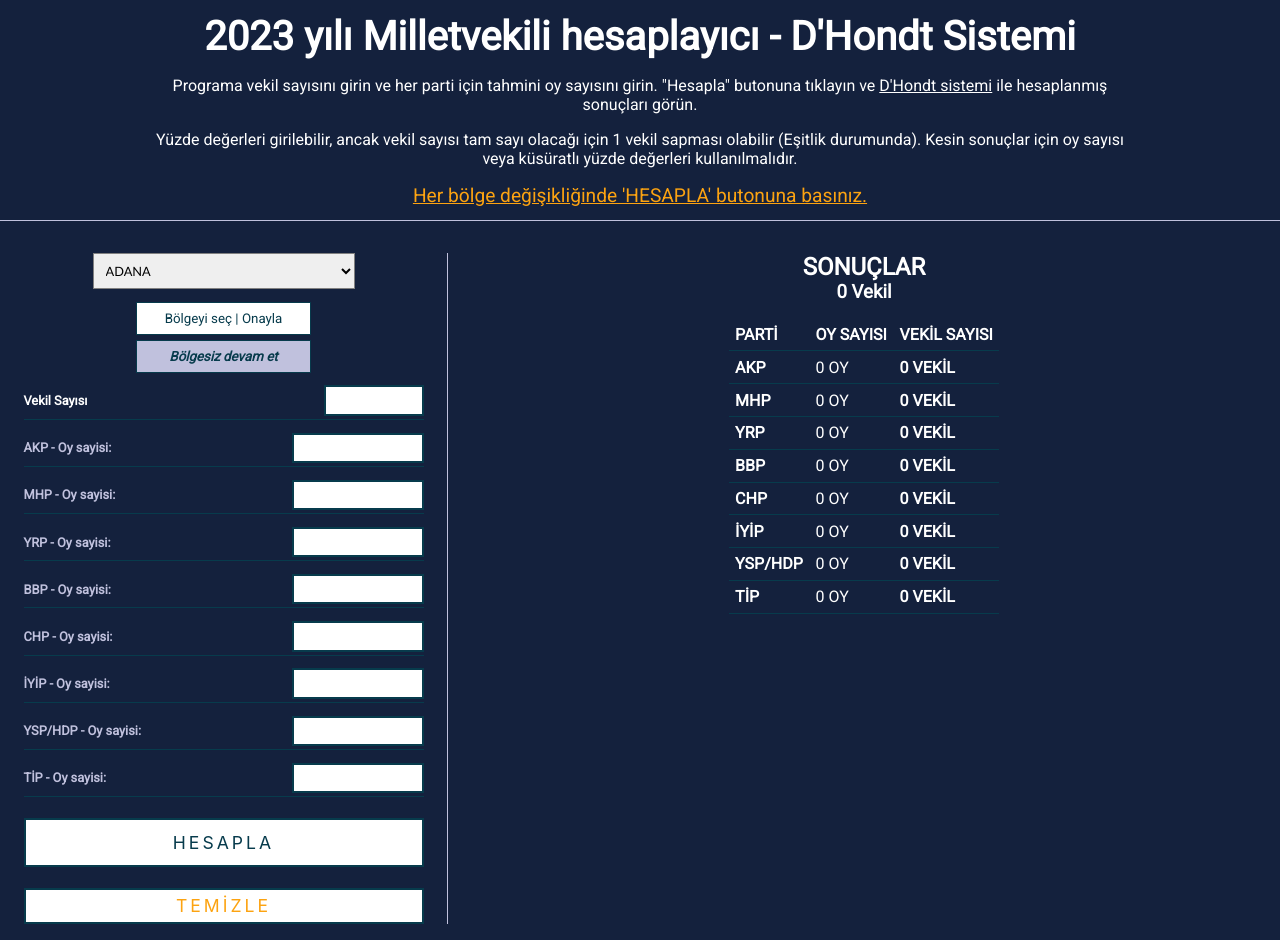
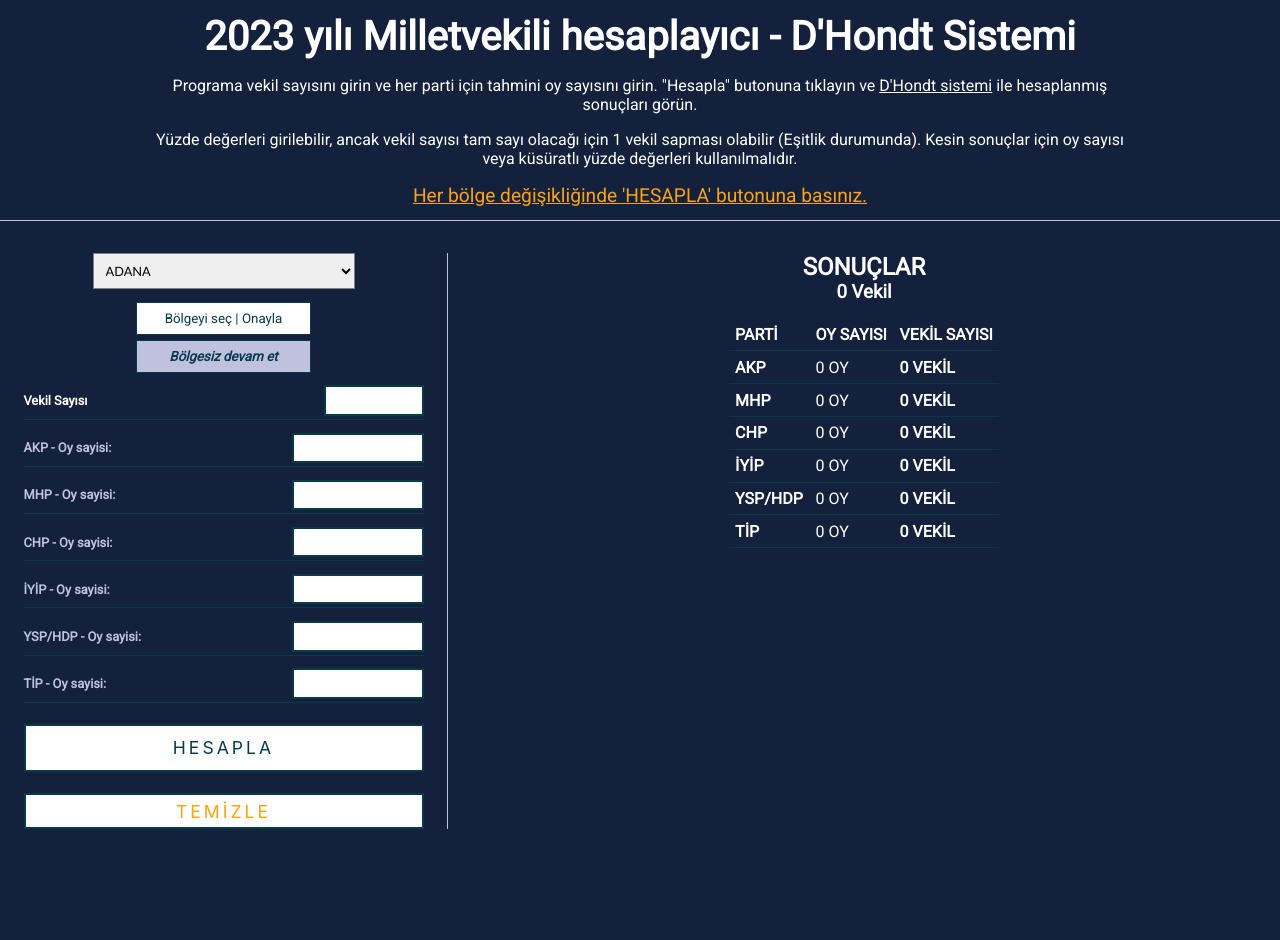
Before and after one commit to berkaysson/dhondt-system-calculator, a React (Create React App) app: page / in a window 1280 px wide. After the commit the page ends 845 px from the top, so only its background shows below. Built offline with nearby package versions, Linux system fonts and the light colour scheme.

Commit message:
Update on parties data

```diff
--- a/src/App.js
+++ b/src/App.js
@@ -8,7 +8,7 @@ import Results from "./Components/Results";
 import { PARTIES } from "./Data/partiesData";
 import DISTRICTS from "./Data/districtData.json"
 
-const NUMBER_OF_PARTIES = 8;
+const NUMBER_OF_PARTIES = 6;
 
 const AppWrapper = styled.div`
   display: grid;
--- a/src/Data/partiesData.js
+++ b/src/Data/partiesData.js
@@ -17,24 +17,24 @@ export const PARTIES = [
     seats: 0,
     allocationHistory: [],
   },
-  {
-    id: "party-3",
-    name: "Yeniden Refah Partisi",
-    ittifak: "Cumhur İttifakı",
-    abb: "YRP",
-    votes: 0,
-    seats: 0,
-    allocationHistory: [],
-  },
-  {
-    id: "party-4",
-    name: "BBP",
-    ittifak: "Cumhur İttifakı",
-    abb: "BBP",
-    votes: 0,
-    seats: 0,
-    allocationHistory: [],
-  },
+  // {
+  //   id: "party-3",
+  //   name: "Yeniden Refah Partisi",
+  //   ittifak: "Cumhur İttifakı",
+  //   abb: "YRP",
+  //   votes: 0,
+  //   seats: 0,
+  //   allocationHistory: [],
+  // },
+  // {
+  //   id: "party-4",
+  //   name: "BBP",
+  //   ittifak: "Cumhur İttifakı",
+  //   abb: "BBP",
+  //   votes: 0,
+  //   seats: 0,
+  //   allocationHistory: [],
+  // },
   {
     id: "party-5",
     name: "Cumhuriyet Halk Partisi",
```
